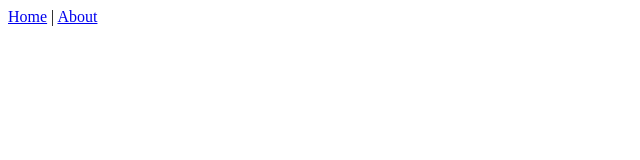
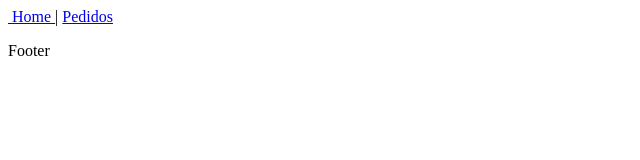
Before and after one commit to Matheussgsilva/burger-store, a Vue app: page / in a window 1280 px wide. Shown: the top 160 px of the page, without its empty margins (0-640 px from the left). Built offline with nearby package versions, Linux system fonts and the light colour scheme.

Commit message:
Import Navbar and Footer in App

```diff
--- a/src/App.vue
+++ b/src/App.vue
@@ -1,11 +1,18 @@
 <template>
-  <nav>
-    <router-link to="/">Home</router-link> |
-    <router-link to="/about">About</router-link>
-  </nav>
+  <Navbar />
   <router-view/>
+  <Footer />
 </template>
-
+<script>
+  import Navbar from './components/Navbar.vue'
+  import Footer from './components/Footer.vue'
+  export default {
+    components: {
+      Navbar,
+      Footer,
+    }
+  }
+</script>
 <style>
 
 </style>
```
